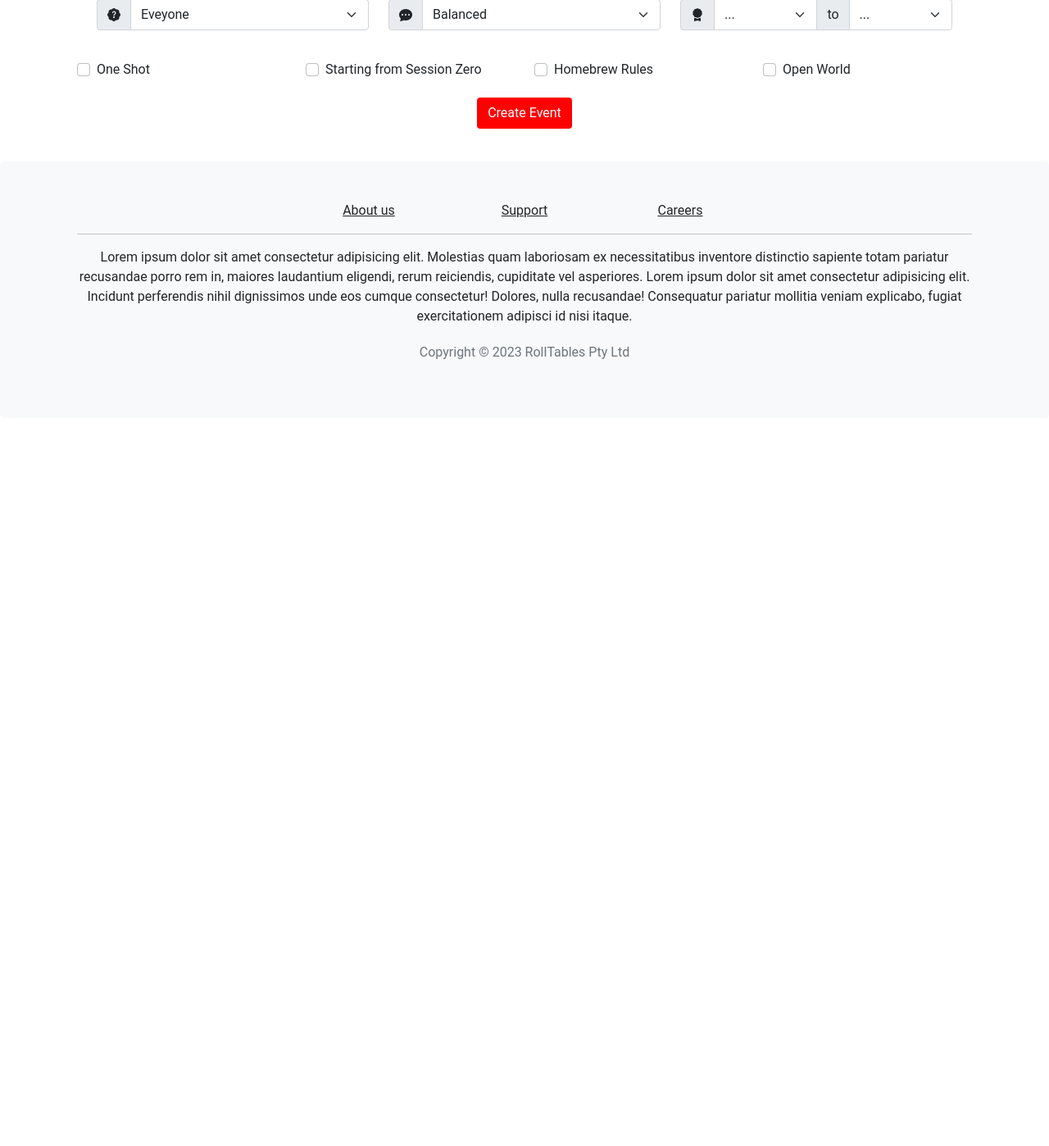
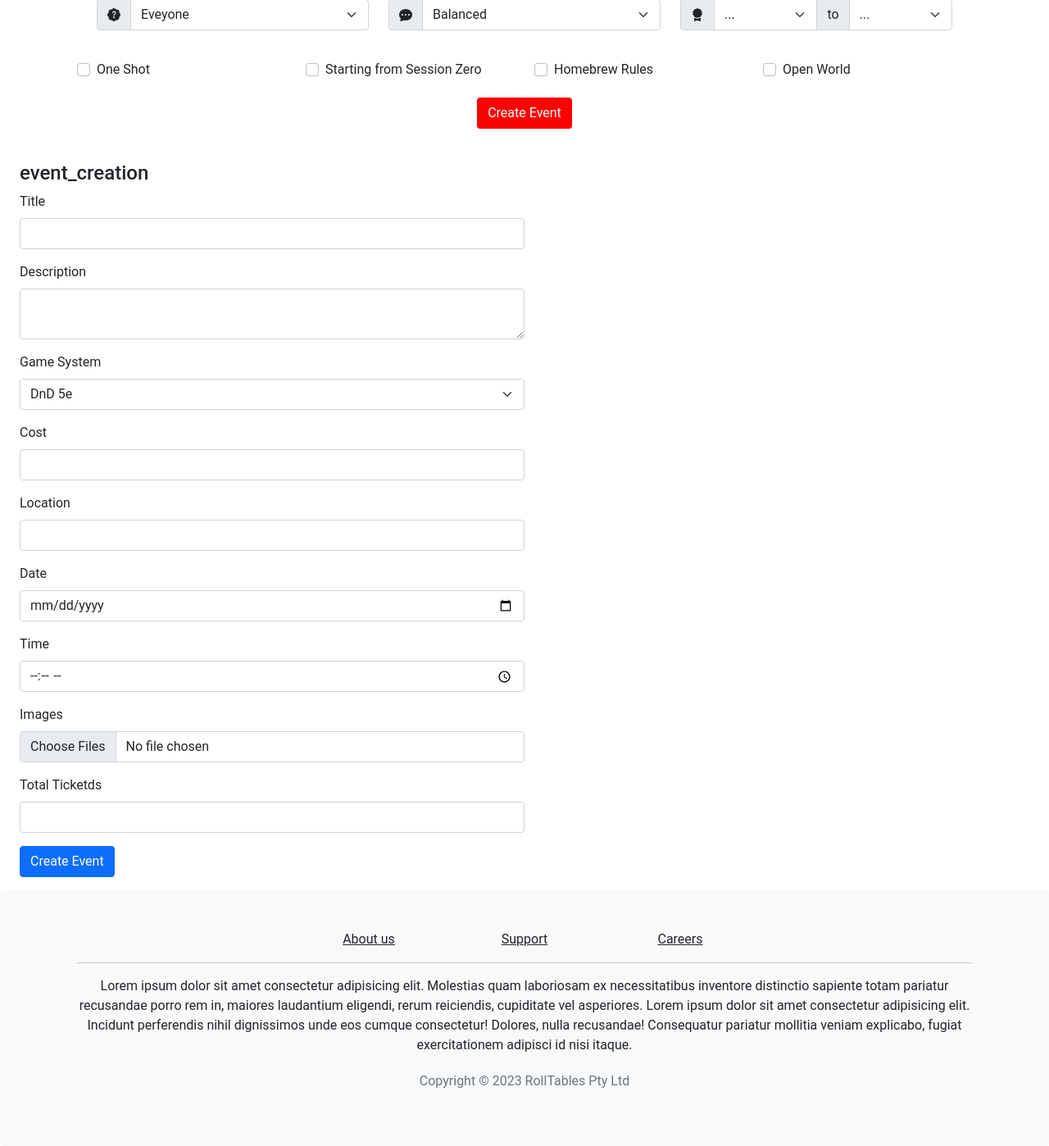
Before and after one commit to Striker146/G18-IAB207-Project, a Flask app: page /event_creation in a window 1280 px wide. Shown: the part 646-2044 px from the top of the page at 82% size. Before the commit the page ends 1084 px from the top, so only its background shows below. Run offline with Flask 3, Linux system fonts and the light colour scheme; a user stored in the database is signed in; some libraries are stand-ins or nearby versions.

Commit message:
Made Event Creation send data to database

```diff
--- a/projectfile/website/__init__.py
+++ b/projectfile/website/__init__.py
@@ -15,6 +15,8 @@ def create_app():
     app.secret_key='somesecretgoeshere'
     #set the app configuration data
     app.config['SQLALCHEMY_DATABASE_URI']='sqlite:///mydbname.sqlite'
+    UPLOAD_FOLDER = 'H:/My Assortment Of Files/Work/University/IAB207/Assignment 3 Project/G18-IAB207-Project/projectfile/website/static/uploads'
+    app.config['UPLOAD_FOLDER'] = UPLOAD_FOLDER
     #initialise db with flask app
     db.init_app(app)
 
@@ -34,6 +36,10 @@ def create_app():
     def load_user(user_id):
         return User.query.get(int(user_id))
 
+
+
+
+
     #importing views module here to avoid circular references
     # a common practice.
     from . import views
@@ -43,4 +49,5 @@ def create_app():
     from . import auth
     app.register_blueprint(auth.bp)
 
+
     return app
--- a/projectfile/website/auth.py
+++ b/projectfile/website/auth.py
@@ -1,16 +1,22 @@
-from flask import Blueprint, flash, render_template, request, url_for, redirect
+from flask import Blueprint, flash, render_template, request, url_for, redirect, current_app
 from werkzeug.security import generate_password_hash,check_password_hash
-from .models import User
+from .models import User, Event, GameSystem, EventImage
 from .forms import LoginForm,RegisterForm
-from flask_login import login_user, login_required,logout_user
+from flask_login import login_user, login_required,logout_user, current_user
 from . import db
+from .forms import EventCreationForm
+from datetime import datetime
+from werkzeug.utils import secure_filename
+import os
+
 
 #create a blueprint
 bp = Blueprint('auth', __name__)
 
 # this is a hint for a login function
 @bp.route('/login', methods=['GET', 'POST'])
-def authenticate(): #view function
+def login(): #view function
+
      print('In Login View function')
      login_form = LoginForm()
      error=None
@@ -35,6 +41,7 @@ def authenticate(): #view function
          else:
              flash(error)
      return render_template('login.html', form=login_form, heading='Login')
+
 
 
 @bp.route('/register', methods=['GET', 'POST'])
@@ -62,3 +69,50 @@ def register():
     #the else is called when the HTTP request calling this page is a GET
     else:
         return render_template('register.html', form=register, heading='Register')
+
+@bp.route('/event_creation', methods=['GET', 'POST'])
+@login_required
+def event_creation():
+    def save_event_images(images :list, event_title):
+        if images.count == 0:
+            return
+        for image in images:
+            print(image)
+            filename = secure_filename(image.filename)
+            image.save(os.path.join(current_app.config['UPLOAD_FOLDER'], filename))
+            event_image = EventImage(event_id=new_event.id,image=filename)
+            db.session.add(event_image)
+
+    create_event_form = EventCreationForm()
+    game_system_choices = [game_system_list.game_system for game_system_list in GameSystem.query.all()]
+    create_event_form.game_system.choices = game_system_choices
+    if (create_event_form.validate_on_submit()==True):
+            title = create_event_form.title.data
+            description = create_event_form.description.data
+            owner_id = current_user.id
+            game_system = create_event_form.game_system.data
+            game_system_id = GameSystem.query.filter_by(game_system=game_system).first().id
+            cost = create_event_form.cost.data
+            location = create_event_form.location.data
+            date = create_event_form.date.data
+            time = create_event_form.time.data
+            total_tickets = create_event_form.total_tickets.data
+            print(game_system_id)
+            event = db.session.scalar(db.select(Event).where(Event.title==title and User.id == owner_id))
+            if event:
+                flash("You've already made an event with this title, please try another")
+
+                return redirect(url_for('auth.event_creation'))
+            new_event = Event(status_id=1, owner_id=owner_id, game_system_id=game_system_id,
+                              title=title, description=description, cost=cost, location=location,
+                              time=time, date=date,total_tickets=total_tickets, remaining_tickets=total_tickets )
+            db.session.add(new_event)
+            db.session.flush()
+            save_event_images(create_event_form.images.data, title)
+            db.session.commit()
+            #commit to the database and redirect to HTML page
+            return redirect(url_for('main.index'))
+
+    #the else is called when the HTTP request calling this page is a GET
+    else:
+        return render_template('event_creation.html', form=create_event_form, heading='event_creation')
--- a/projectfile/website/forms.py
+++ b/projectfile/website/forms.py
@@ -1,7 +1,8 @@
+from flask_wtf import FlaskForm
+from wtforms.fields import TextAreaField, SubmitField, StringField, PasswordField, TelField, SelectField, DecimalField, DateField, TimeField, MultipleFileField, IntegerField
+from wtforms.validators import InputRequired, Length, Email, EqualTo
+from datetime import datetime
 
-from flask_wtf import FlaskForm
-from wtforms.fields import TextAreaField, SubmitField, StringField, PasswordField, TelField
-from wtforms.validators import InputRequired, Length, Email, EqualTo
 
 
 #creates the login information
@@ -19,6 +20,21 @@ class RegisterForm(FlaskForm):
     password=PasswordField("Password", validators=[InputRequired(),
                   EqualTo('confirm', message="Passwords should match")])
     confirm = PasswordField("Confirm Password")
-
     #submit button
     submit = SubmitField("Register")
+
+class EventCreationForm(FlaskForm):
+    title=StringField("Title", validators=[InputRequired()])
+    description=TextAreaField("Description", validators=[InputRequired()])
+    game_system = SelectField("Game System",choices=["Dnd 5e", "DnD 4e"])
+    cost = DecimalField("Cost", validators=[InputRequired()])
+    location = StringField("Location", validators=[InputRequired()])
+    date  = DateField('Date')
+    time = TimeField('Time')
+    images =MultipleFileField("Images",validators=[InputRequired()])
+    total_tickets = IntegerField("Total Ticketds", validators=[InputRequired()])
+    submit = SubmitField("Create Event")
+
+    def validate_image(form, field):
+        if field.data:
+            field.data = re.sub(r'[^a-z0-9_.-]', '_', field.data)
--- a/projectfile/website/templates/base.html
+++ b/projectfile/website/templates/base.html
@@ -55,6 +55,17 @@
             </div>
           </nav>
         </header>
+
+        {% with messages = get_flashed_messages() %}
+        {% if messages %}
+          <ul class=flashes>
+          {% for message in messages %}
+            <li>{{ message }}</li>
+          {% endfor %}
+          </ul>
+        {% endif %}
+      {% endwith %}
+      {% block body %}{% endblock %}
       {% block header %}
       {% endblock %}
 
--- a/projectfile/website/templates/event_creation.html
+++ b/projectfile/website/templates/event_creation.html
@@ -1,5 +1,6 @@
 {% extends 'base.html' %}
 {% set active_page = 'create_session' %}
+{% from 'bootstrap5/form.html' import render_form %}
 
 {% block content %}
     <div class="container">
@@ -169,4 +170,15 @@
 
     </div>
     </div>
+
+    <div class="container-fluid">
+        <div class="page-header">
+            <h4>{{ heading }}</h4>
+        </div>
+
+        <!-- Form rendering is simple and easy if using bootstrap -->
+        <div class="col-md-6 ml-5">
+          {{ render_form(form) }}
+        </div>
+    </div>
     {% endblock %}
--- a/projectfile/website/templates/register.html
+++ b/projectfile/website/templates/register.html
@@ -1,5 +1,5 @@
 {% extends 'base.html' %}
-{% set active_page = 'login' %}
+{% set active_page = 'register' %}
 {% from 'bootstrap5/form.html' import render_form %}
 
 {% block content %}
--- a/projectfile/website/views.py
+++ b/projectfile/website/views.py
@@ -7,14 +7,10 @@ bp = Blueprint('main', __name__)
 def index():
     return render_template('index.html')
 
-@bp.route('/event_creation')
-def event_creation():
-    return render_template('event_creation.html')
+#@bp.route('/event_creation')
+#def event_creation():
+#    return render_template('event_creation.html')
 
 @bp.route('/my_events')
 def my_events():
     return render_template('my_events.html')
-
-#@bp.route('/login')
-#def login():
-#    return render_template('login.html')
```
Also changed, not shown: projectfile/website/models.py (+8 -2 lines), projectfile/instance/mydbname.sqlite, projectfile/website/static/uploads/20180418_110951.jpg (added), projectfile/website/static/uploads/20180418_110954.jpg (added), projectfile/website/static/uploads/hey_would_u_like_to_play_with_my_toys.JPG (added), projectfile/website/static/uploads/index.jpg (added), 5 other files.
